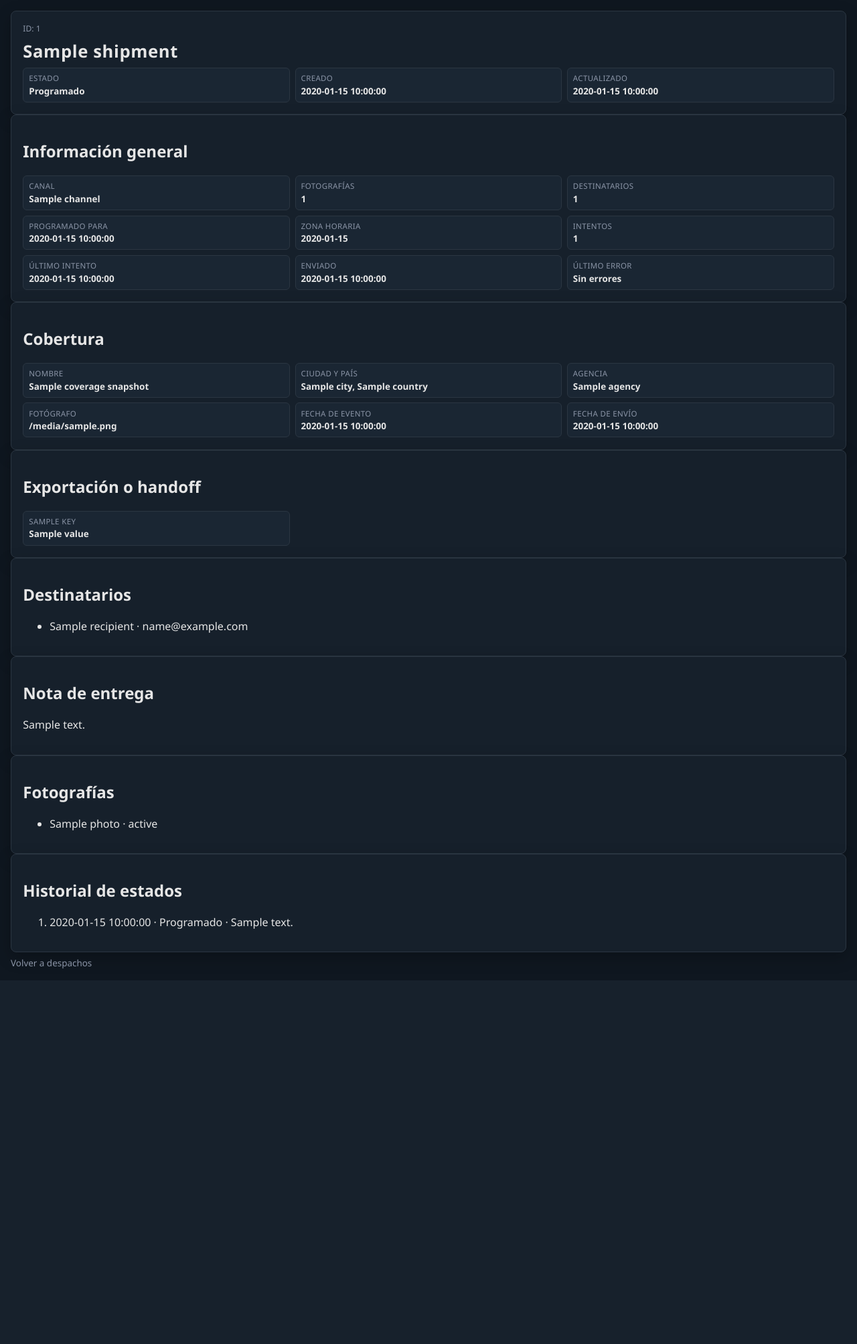
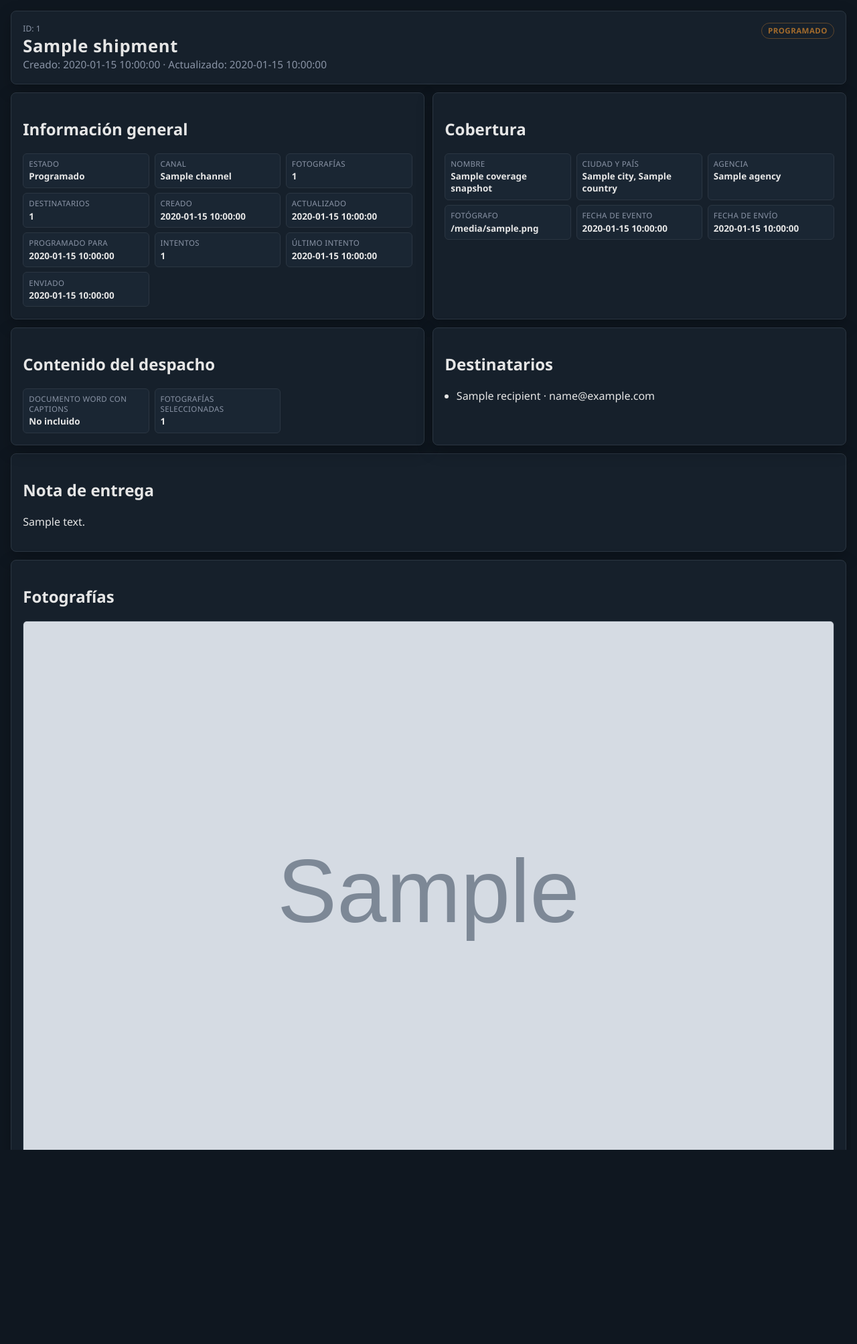
Before and after one commit to rlandetta/atlas-lens, a Flask app: template app/templates/dispatch/detail.html in a window 1280 px wide. Shown: the part 62-2069 px from the top of the page at 67% size. Before the commit the page ends 1516 px from the top, so only its background shows below. Run offline with Flask 3, Linux system fonts and the light colour scheme; the template is opened without the code that fills it: most values are stand-ins (such as "Sample title", 1, 10 or a date in 2020); grey boxes marked "Sample" are stand-in pictures.

Commit message:
feat(dispatch): redesign shipment detail presentation

```diff
--- a/app/routes/dispatch.py
+++ b/app/routes/dispatch.py
@@ -1,7 +1,7 @@
 from __future__ import annotations
 
 from copy import deepcopy
-from datetime import datetime
+from datetime import datetime, timezone
 from typing import Mapping, Any
 from zoneinfo import ZoneInfo, ZoneInfoNotFoundError
 
@@ -15,6 +15,21 @@ CHANNEL_OPTIONS = ("Manual", "Correo", "FTP", "SFTP", "API")
 DEFAULT_TIMEZONE = "America/Guayaquil"
 TIMEZONE_OPTIONS = (DEFAULT_TIMEZONE,)
 CREATE_MODES = ("draft", "schedule")
+SPANISH_MONTHS = (
+    "",
+    "enero",
+    "febrero",
+    "marzo",
+    "abril",
+    "mayo",
+    "junio",
+    "julio",
+    "agosto",
+    "septiembre",
+    "octubre",
+    "noviembre",
+    "diciembre",
+)
 
 
 class WebCoverageProvider:
@@ -47,6 +62,31 @@ def read_coverages() -> Mapping[str, dict[str, Any]]:
     if not isinstance(coverages, Mapping):
         return {}
     return coverages
+
+
+def format_datetime_es(value: str, timezone_name: str = DEFAULT_TIMEZONE) -> str:
+    raw_value = str(value or "").strip()
+    if not raw_value:
+        return ""
+    try:
+        parsed = datetime.fromisoformat(raw_value.replace("Z", "+00:00"))
+    except ValueError:
+        return raw_value
+    if parsed.tzinfo is None:
+        parsed = parsed.replace(tzinfo=timezone.utc)
+    try:
+        target_timezone = ZoneInfo(timezone_name or DEFAULT_TIMEZONE)
+    except ZoneInfoNotFoundError:
+        target_timezone = ZoneInfo(DEFAULT_TIMEZONE)
+    local = parsed.astimezone(target_timezone)
+    return f"{local.day} de {SPANISH_MONTHS[local.month]} de {local.year}, {local:%H:%M}"
+
+
+def truncate_text(value: str, limit: int = 170) -> str:
+    text = " ".join(str(value or "").split())
+    if len(text) <= limit:
+        return text
+    return f"{text[:limit].rstrip()}…"
 
 
 def list_coverage_options() -> list[dict[str, str]]:
@@ -104,6 +144,121 @@ def get_caption_photo_options(coverage_id: str) -> list[dict[str, str]]:
         for photo in photos
         if photo.get("id")
     ]
+
+
+def get_live_coverage(coverage_id: str) -> dict[str, Any]:
+    try:
+        return get_dispatch_services()["lens_reader"].get_coverage(coverage_id)
+    except Exception:
+        return {}
+
+
+def build_photo_detail_items(shipment: dict[str, Any]) -> list[dict[str, Any]]:
+    coverage_id = str(shipment.get("coverage_id", ""))
+    live_coverage = get_live_coverage(coverage_id)
+    live_photos = {
+        str(photo.get("id")): photo
+        for photo in live_coverage.get("photos", [])
+        if isinstance(photo, dict)
+    }
+    snapshot_photos = [
+        photo
+        for photo in shipment.get("photo_snapshots", [])
+        if isinstance(photo, dict)
+    ]
+    items = []
+    for snapshot in snapshot_photos:
+        photo_id = str(snapshot.get("id", ""))
+        live_photo = live_photos.get(photo_id, {})
+        caption = str(
+            live_photo.get("caption_narrative")
+            or snapshot.get("caption_preview")
+            or ""
+        )
+        caption_status = str(
+            live_photo.get("caption_status")
+            or snapshot.get("caption_status")
+            or ""
+        )
+        name = str(
+            live_photo.get("name")
+            or live_photo.get("filename")
+            or snapshot.get("name")
+            or photo_id
+        )
+        thumbnail_url = ""
+        if live_photo and is_photo_available_for_dispatch(live_photo):
+            thumbnail_url = url_for(
+                "web.coverage_photo_media",
+                coverage_id=coverage_id,
+                photo_id=photo_id,
+            )
+        items.append({
+            "id": photo_id,
+            "name": name,
+            "caption_excerpt": truncate_text(caption),
+            "caption_status": caption_status,
+            "thumbnail_url": thumbnail_url,
+        })
+    return items
+
+
+def count_eligible_coverage_photos(coverage_id: str) -> int:
+    return sum(
+        1
+        for photo in get_caption_photo_options(coverage_id)
+        if photo.get("available_on_disk")
+    )
+
+
+def build_content_summary(shipment: dict[str, Any]) -> dict[str, Any]:
+    caption_docx = {}
+    export_reference = shipment.get("export_reference", {})
+    if isinstance(export_reference, dict):
+        raw_caption_docx = export_reference.get("caption_docx", {})
+        if isinstance(raw_caption_docx, dict):
+            caption_docx = raw_caption_docx
+    include_docx = bool(shipment.get("include_caption_docx") or caption_docx.get("include"))
+    photo_scope = str(caption_docx.get("photo_scope", "selected"))
+    selected_count = len(shipment.get("photo_ids", []))
+    if photo_scope == "all_eligible" and selected_count == 0:
+        docx_photo_count = count_eligible_coverage_photos(str(shipment.get("coverage_id", "")))
+        scope_label = "Todos los captions disponibles"
+    else:
+        docx_photo_count = selected_count
+        scope_label = "Fotografías seleccionadas"
+    return {
+        "docx_included": include_docx,
+        "docx_scope": scope_label,
+        "docx_photo_count": docx_photo_count,
+        "photo_count": selected_count,
+    }
+
+
+def build_detail_context(shipment: dict[str, Any]) -> dict[str, Any]:
+    timezone_name = str(shipment.get("timezone") or DEFAULT_TIMEZONE)
+    formatted_history = []
+    for item in shipment.get("history", []):
+        if not isinstance(item, dict):
+            continue
+        formatted_history.append({
+            "status": str(item.get("status", "")),
+            "note": str(item.get("note", "")),
+            "created_at": format_datetime_es(str(item.get("created_at", "")), timezone_name),
+        })
+    return {
+        "shipment": shipment,
+        "content_summary": build_content_summary(shipment),
+        "detail_photos": build_photo_detail_items(shipment),
+        "formatted": {
+            "created_at": format_datetime_es(str(shipment.get("created_at", "")), timezone_name),
+            "updated_at": format_datetime_es(str(shipment.get("updated_at", "")), timezone_name),
+            "scheduled_at": format_datetime_es(str(shipment.get("scheduled_at", "")), timezone_name),
+            "sent_at": format_datetime_es(str(shipment.get("sent_at", "")), timezone_name),
+            "last_attempt_at": format_datetime_es(str(shipment.get("last_attempt_at", "")), timezone_name),
+        },
+        "history_items": formatted_history,
+    }
 
 
 def parse_recipients(raw_recipients: str) -> list[dict[str, str]]:
@@ -316,4 +471,4 @@ def detail(shipment_id: str) -> str:
     shipment = shipment_service.get_shipment(shipment_id)
     if shipment is None:
         abort(404)
-    return render_template("dispatch/detail.html", shipment=shipment)
+    return render_template("dispatch/detail.html", **build_detail_context(shipment))
--- a/app/static/css/main.css
+++ b/app/static/css/main.css
@@ -577,6 +577,135 @@ h1 {
     margin: 0 0 0.62rem;
 }
 
+.dispatch-detail-header {
+    align-items: start;
+    display: flex;
+    gap: 1rem;
+    justify-content: space-between;
+    margin-bottom: 0.75rem;
+}
+
+.dispatch-status-badge,
+.dispatch-caption-badge {
+    border: 1px solid rgba(163, 107, 44, 0.5);
+    border-radius: 999px;
+    color: var(--accent);
+    font-size: 0.72rem;
+    font-weight: 800;
+    letter-spacing: 0.04em;
+    line-height: 1;
+    padding: 0.32rem 0.55rem;
+    text-transform: uppercase;
+    white-space: nowrap;
+}
+
+.dispatch-detail-grid {
+    display: grid;
+    gap: 0.75rem;
+    grid-template-columns: repeat(2, minmax(0, 1fr));
+}
+
+.dispatch-detail-section {
+    margin-top: 0.75rem;
+}
+
+.dispatch-compact-meta {
+    gap: 0.45rem;
+}
+
+.dispatch-compact-list,
+.dispatch-history-list {
+    display: grid;
+    gap: 0.4rem;
+    margin: 0;
+    padding-left: 1.1rem;
+}
+
+.dispatch-photo-grid {
+    display: grid;
+    gap: 0.7rem;
+    grid-template-columns: repeat(auto-fit, minmax(210px, 1fr));
+}
+
+.dispatch-photo-card {
+    background: #111a24;
+    border: 1px solid var(--border);
+    border-radius: var(--radius-md);
+    overflow: hidden;
+}
+
+.dispatch-photo-card img,
+.dispatch-photo-fallback {
+    aspect-ratio: 3 / 2;
+    background: #0d141d;
+    color: var(--text-secondary);
+    display: grid;
+    font-size: 0.78rem;
+    place-items: center;
+    width: 100%;
+}
+
+.dispatch-photo-card img {
+    object-fit: cover;
+}
+
+.dispatch-photo-card-body {
+    display: grid;
+    gap: 0.4rem;
+    padding: 0.62rem;
+}
+
+.dispatch-photo-card-header {
+    align-items: start;
+    display: flex;
+    gap: 0.5rem;
+    justify-content: space-between;
+}
+
+.dispatch-photo-card h3 {
+    font-size: 0.88rem;
+    margin: 0;
+    overflow-wrap: anywhere;
+}
+
+.dispatch-photo-card p {
+    color: var(--text-secondary);
+    display: -webkit-box;
+    font-size: 0.8rem;
+    line-height: 1.35;
+    margin: 0;
+    -webkit-box-orient: vertical;
+    -webkit-line-clamp: 3;
+    overflow: hidden;
+}
+
+.dispatch-muted {
+    color: var(--text-secondary);
+}
+
+.dispatch-history-list li {
+    color: var(--text-secondary);
+}
+
+.dispatch-history-list strong {
+    color: var(--text-main);
+    margin: 0 0.35rem;
+}
+
+.dispatch-history-list em {
+    font-style: normal;
+}
+
+@media (max-width: 860px) {
+    .dispatch-detail-header {
+        display: grid;
+    }
+
+    .dispatch-detail-grid {
+        grid-template-columns: 1fr;
+    }
+}
+
 .dispatch-photo-unavailable {
     color: var(--error-text);
     font-size: 0.78rem;
--- a/app/templates/dispatch/detail.html
+++ b/app/templates/dispatch/detail.html
@@ -1,120 +1,147 @@
 {% extends "base.html" %}
 
-{% block title %}DISPATCH | ATLAS LENS{% endblock %}
+{% block title %}DISPATCH | ATLAS{% endblock %}
 {% block main_class %}dispatch-detail-page{% endblock %}
 
 {% block content %}
-<section class="coverage-header-card ui-card">
+<section class="dispatch-detail-header ui-card">
+    <div>
         <p class="coverage-id">ID: {{ shipment.id }}</p>
         <h1>{{ shipment.name }}</h1>
-    <dl class="coverage-meta-grid">
+        <p class="subtitle">Creado: {{ formatted.created_at }} · Actualizado: {{ formatted.updated_at }}</p>
+    </div>
+    <span class="dispatch-status-badge">{{ shipment.status }}</span>
+</section>
+
+<div class="dispatch-detail-grid">
+    <section class="ui-card" aria-labelledby="dispatch-general-title">
+        <h2 id="dispatch-general-title">Información general</h2>
+        <dl class="coverage-meta-grid dispatch-compact-meta">
             <div>
                 <dt>Estado</dt>
                 <dd>{{ shipment.status }}</dd>
             </div>
-        <div>
-            <dt>Creado</dt>
-            <dd>{{ shipment.created_at }}</dd>
-        </div>
-        <div>
-            <dt>Actualizado</dt>
-            <dd>{{ shipment.updated_at }}</dd>
-        </div>
-    </dl>
-</section>
-
-<section class="ui-card" aria-labelledby="dispatch-general-title">
-    <h2 id="dispatch-general-title">Información general</h2>
-    <dl class="coverage-meta-grid">
             <div>
                 <dt>Canal</dt>
                 <dd>{{ shipment.channel or "No definido" }}</dd>
             </div>
             <div>
                 <dt>Fotografías</dt>
-            <dd>{{ shipment.photo_ids | length }}</dd>
+                <dd>{{ content_summary.photo_count }}</dd>
             </div>
             <div>
                 <dt>Destinatarios</dt>
                 <dd>{{ shipment.recipients | length }}</dd>
             </div>
             <div>
-            <dt>Programado para</dt>
-            <dd>{{ shipment.scheduled_at or "No programado" }}</dd>
+                <dt>Creado</dt>
+                <dd>{{ formatted.created_at }}</dd>
             </div>
             <div>
-            <dt>Zona horaria</dt>
-            <dd>{{ shipment.timezone or "America/Guayaquil" }}</dd>
+                <dt>Actualizado</dt>
+                <dd>{{ formatted.updated_at }}</dd>
             </div>
+            {% if shipment.status == "Programado" and formatted.scheduled_at %}
+            <div>
+                <dt>Programado para</dt>
+                <dd>{{ formatted.scheduled_at }}</dd>
+            </div>
+            {% endif %}
+            {% if shipment.attempt_count %}
             <div>
                 <dt>Intentos</dt>
-            <dd>{{ shipment.attempt_count or 0 }}</dd>
+                <dd>{{ shipment.attempt_count }}</dd>
             </div>
+            {% endif %}
+            {% if formatted.last_attempt_at %}
             <div>
                 <dt>Último intento</dt>
-            <dd>{{ shipment.last_attempt_at or "Sin intentos" }}</dd>
+                <dd>{{ formatted.last_attempt_at }}</dd>
             </div>
+            {% endif %}
+            {% if formatted.sent_at %}
             <div>
                 <dt>Enviado</dt>
-            <dd>{{ shipment.sent_at or "No enviado" }}</dd>
+                <dd>{{ formatted.sent_at }}</dd>
             </div>
+            {% endif %}
+            {% if shipment.last_error %}
             <div>
                 <dt>Último error</dt>
-            <dd>{{ shipment.last_error or "Sin errores" }}</dd>
+                <dd>{{ shipment.last_error }}</dd>
             </div>
+            {% endif %}
         </dl>
     </section>
 
     <section class="ui-card" aria-labelledby="dispatch-coverage-title">
         <h2 id="dispatch-coverage-title">Cobertura</h2>
-    <dl class="coverage-meta-grid">
+        <dl class="coverage-meta-grid dispatch-compact-meta">
             <div>
                 <dt>Nombre</dt>
                 <dd>{{ shipment.coverage_snapshot.coverage_name or shipment.coverage_id }}</dd>
             </div>
+            {% if shipment.coverage_snapshot.city or shipment.coverage_snapshot.country %}
             <div>
                 <dt>Ciudad y país</dt>
-            <dd>{{ shipment.coverage_snapshot.city or "Sin ciudad" }}, {{ shipment.coverage_snapshot.country or "sin país" }}</dd>
+                <dd>{{ shipment.coverage_snapshot.city }}{% if shipment.coverage_snapshot.city and shipment.coverage_snapshot.country %}, {% endif %}{{ shipment.coverage_snapshot.country }}</dd>
             </div>
+            {% endif %}
+            {% if shipment.coverage_snapshot.agency %}
             <div>
                 <dt>Agencia</dt>
-            <dd>{{ shipment.coverage_snapshot.agency or "Sin agencia" }}</dd>
+                <dd>{{ shipment.coverage_snapshot.agency }}</dd>
             </div>
+            {% endif %}
+            {% if shipment.coverage_snapshot.photographer %}
             <div>
                 <dt>Fotógrafo</dt>
-            <dd>{{ shipment.coverage_snapshot.photographer or "Sin fotógrafo" }}</dd>
+                <dd>{{ shipment.coverage_snapshot.photographer }}</dd>
             </div>
+            {% endif %}
+            {% if shipment.coverage_snapshot.event_date %}
             <div>
                 <dt>Fecha de evento</dt>
-            <dd>{{ shipment.coverage_snapshot.event_date or "Sin fecha" }}</dd>
+                <dd>{{ shipment.coverage_snapshot.event_date }}</dd>
             </div>
+            {% endif %}
+            {% if shipment.coverage_snapshot.submit_date %}
             <div>
                 <dt>Fecha de envío</dt>
-            <dd>{{ shipment.coverage_snapshot.submit_date or "Sin fecha" }}</dd>
+                <dd>{{ shipment.coverage_snapshot.submit_date }}</dd>
             </div>
+            {% endif %}
         </dl>
     </section>
 
-<section class="ui-card" aria-labelledby="dispatch-export-title">
-    <h2 id="dispatch-export-title">Exportación o handoff</h2>
-    {% if shipment.export_reference %}
-    <dl class="coverage-meta-grid">
-        {% for key, value in shipment.export_reference.items() %}
+    <section class="ui-card" aria-labelledby="dispatch-content-title">
+        <h2 id="dispatch-content-title">Contenido del despacho</h2>
+        <dl class="coverage-meta-grid dispatch-compact-meta">
             <div>
-            <dt>{{ key }}</dt>
-            <dd>{{ value }}</dd>
+                <dt>Documento Word con captions</dt>
+                <dd>{{ "Incluido" if content_summary.docx_included else "No incluido" }}</dd>
             </div>
-        {% endfor %}
+            {% if content_summary.docx_included %}
+            <div>
+                <dt>Alcance del documento</dt>
+                <dd>{{ content_summary.docx_scope }}</dd>
+            </div>
+            <div>
+                <dt>Fotografías incluidas</dt>
+                <dd>{{ content_summary.docx_photo_count }}</dd>
+            </div>
+            {% endif %}
+            <div>
+                <dt>Fotografías seleccionadas</dt>
+                <dd>{{ content_summary.photo_count }}</dd>
+            </div>
         </dl>
-    {% else %}
-    <p>No hay exportación asociada todavía.</p>
-    {% endif %}
     </section>
 
     <section class="ui-card" aria-labelledby="dispatch-recipients-title">
         <h2 id="dispatch-recipients-title">Destinatarios</h2>
         {% if shipment.recipients %}
-    <ul>
+        <ul class="dispatch-compact-list">
             {% for recipient in shipment.recipients %}
             <li>{{ recipient.name or "Sin nombre" }}{% if recipient.email %} · {{ recipient.email }}{% endif %}</li>
             {% endfor %}
@@ -123,31 +150,53 @@
         <p>No hay destinatarios registrados.</p>
         {% endif %}
     </section>
+</div>
 
-<section class="ui-card" aria-labelledby="dispatch-note-title">
+{% if shipment.delivery_note %}
+<section class="ui-card dispatch-detail-section" aria-labelledby="dispatch-note-title">
     <h2 id="dispatch-note-title">Nota de entrega</h2>
-    <p>{{ shipment.delivery_note or "Sin nota de entrega." }}</p>
+    <p>{{ shipment.delivery_note }}</p>
 </section>
+{% endif %}
 
-<section class="ui-card" aria-labelledby="dispatch-photos-title">
+<section class="ui-card dispatch-detail-section" aria-labelledby="dispatch-photos-title">
     <h2 id="dispatch-photos-title">Fotografías</h2>
-    {% if shipment.photo_snapshots %}
-    <ul>
-        {% for photo in shipment.photo_snapshots %}
-        <li>{{ photo.name or photo.id }} · {{ photo.caption_status }}</li>
+    {% if detail_photos %}
+    <div class="dispatch-photo-grid">
+        {% for photo in detail_photos %}
+        <article class="dispatch-photo-card">
+            {% if photo.thumbnail_url %}
+            <img src="{{ photo.thumbnail_url }}" alt="Miniatura de {{ photo.name }}" loading="lazy">
+            {% else %}
+            <div class="dispatch-photo-fallback">Archivo no disponible</div>
+            {% endif %}
+            <div class="dispatch-photo-card-body">
+                <div class="dispatch-photo-card-header">
+                    <h3>{{ photo.name }}</h3>
+                    {% if photo.caption_status %}
+                    <span class="dispatch-caption-badge">{{ photo.caption_status }}</span>
+                    {% endif %}
+                </div>
+                {% if photo.caption_excerpt %}
+                <p>{{ photo.caption_excerpt }}</p>
+                {% else %}
+                <p class="dispatch-muted">Sin caption registrado.</p>
+                {% endif %}
+            </div>
+        </article>
         {% endfor %}
-    </ul>
+    </div>
     {% else %}
     <p>No hay fotografías asociadas.</p>
     {% endif %}
 </section>
 
-<section class="ui-card" aria-labelledby="dispatch-history-title">
+<section class="ui-card dispatch-detail-section" aria-labelledby="dispatch-history-title">
     <h2 id="dispatch-history-title">Historial de estados</h2>
-    {% if shipment.history %}
-    <ol>
-        {% for item in shipment.history %}
-        <li>{{ item.created_at }} · {{ item.status }} · {{ item.note or "Sin nota" }}</li>
+    {% if history_items %}
+    <ol class="dispatch-history-list">
+        {% for item in history_items %}
+        <li><span>{{ item.created_at }}</span><strong>{{ item.status }}</strong>{% if item.note %}<em>{{ item.note }}</em>{% endif %}</li>
         {% endfor %}
     </ol>
     {% else %}
```
Also changed, not shown: app/templates/coverage_detail.html (+8 -2 lines), tests/test_dispatch_routes.py (+65 -0 lines), tests/test_lens_persistence_routes.py (+16 -0 lines). Lines whose indentation alone changed are shown as unchanged.
